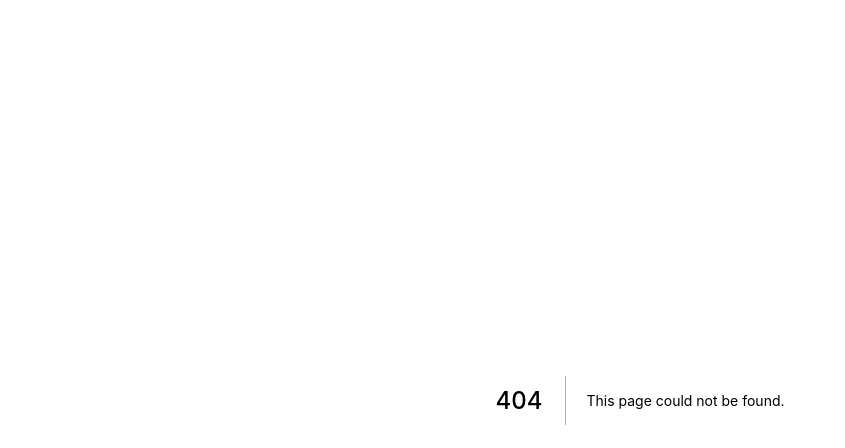
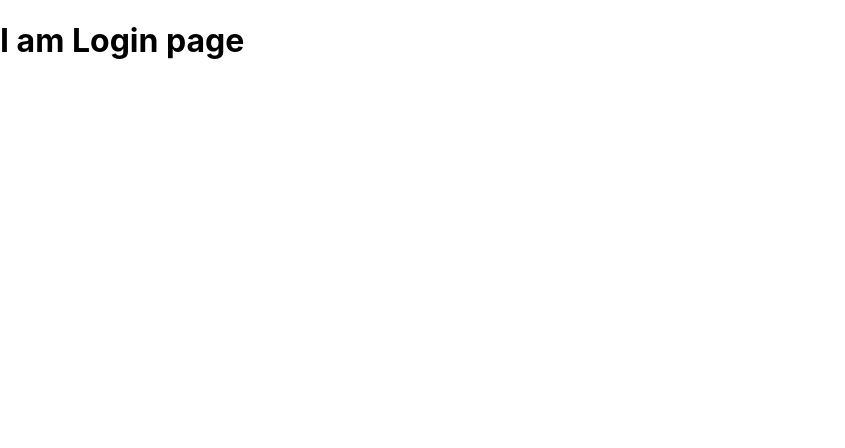
Before and after one commit to krish7x/nextjs-learning, a Next.js app: page /login in a window 1280 px wide. Before the commit this address had no page. Shown: the top 448 px of the page, without its empty margins (0-845 px from the left). Built offline with nearby package versions, Linux system fonts and the light colour scheme.

Commit message:
intial page routing

```diff
--- a/pages/api/hello.js
+++ /dev/null
@@ -1,5 +0,0 @@
-// Next.js API route support: https://nextjs.org/docs/api-routes/introduction
-
-export default function handler(req, res) {
-  res.status(200).json({ name: 'John Doe' })
-}
--- /dev/null
+++ b/pages/login.js
@@ -0,0 +1,9 @@
+const login = () => {
+  return (
+    <div>
+      <h1>I am Login page</h1>
+    </div>
+  );
+};
+
+export default login;
```
Also changed, not shown: pages/index.js (+6 -4 lines).
